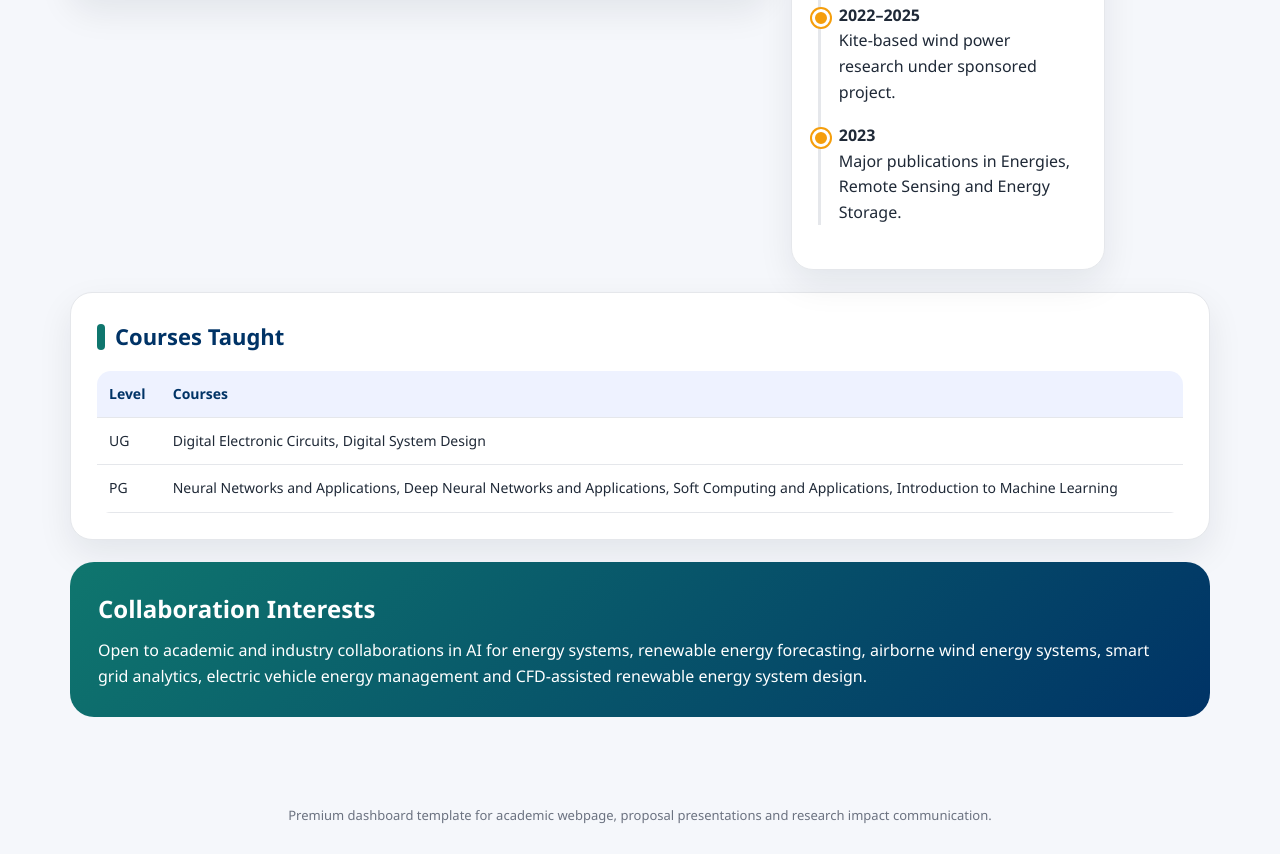
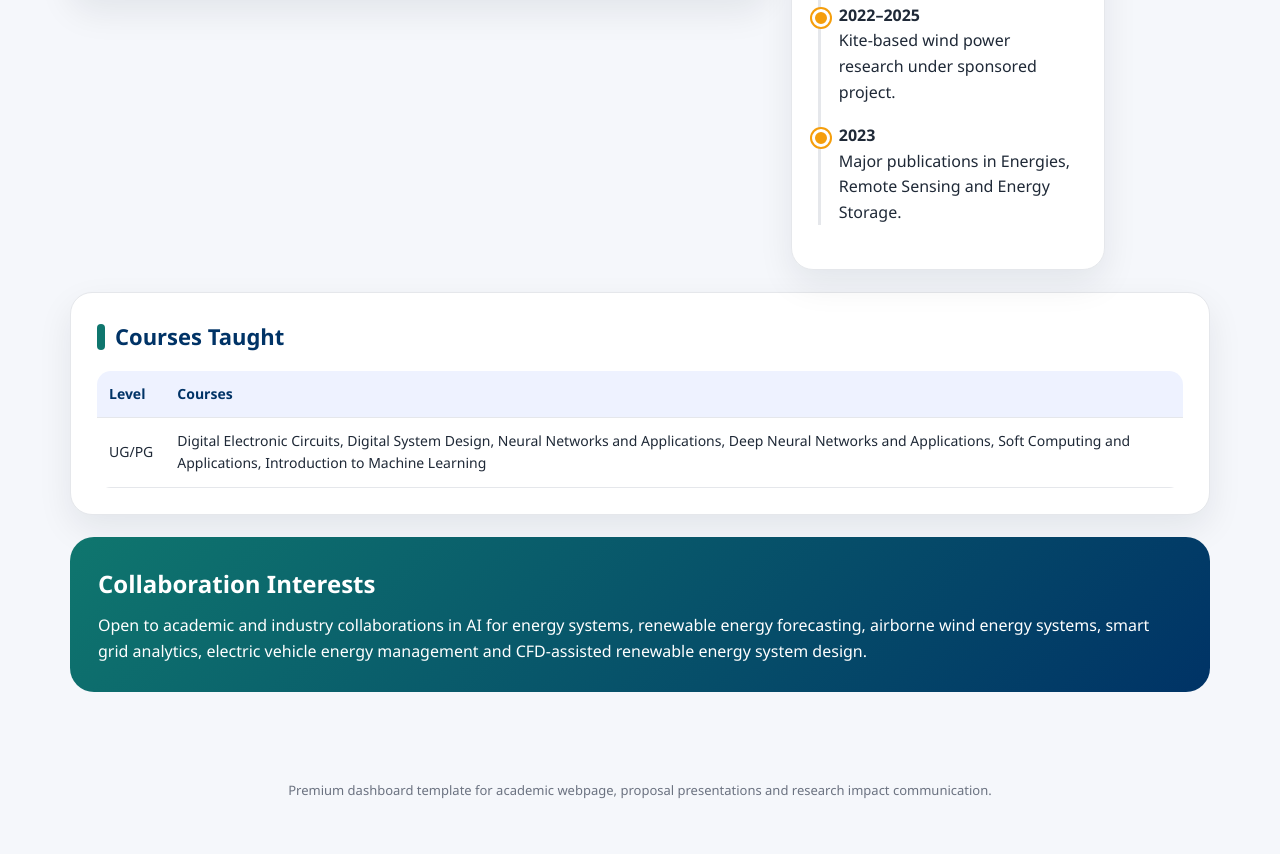
Before and after one commit to yashnitk/NitkWeb, a plain HTML site: page index.html in a window 1280 px wide. Shown: the part 2437-3291 px from the top of the page. After the commit the page ends 3266 px from the top, so only its background shows below. Drawn offline with nearby package versions, Linux system fonts and the light colour scheme; no server answers.

Commit message:
content: combine UG and PG courses into one row

```diff
--- a/index.html
+++ b/index.html
@@ -535,8 +535,7 @@
       <h2 class="section-title">Courses Taught</h2>
       <table class="mini-table">
         <tr><th>Level</th><th>Courses</th></tr>
-        <tr><td>UG</td><td>Digital Electronic Circuits, Digital System Design</td></tr>
-        <tr><td>PG</td><td>Neural Networks and Applications, Deep Neural Networks and Applications, Soft Computing and Applications, Introduction to Machine Learning</td></tr>
+        <tr><td>UG/PG</td><td>Digital Electronic Circuits, Digital System Design, Neural Networks and Applications, Deep Neural Networks and Applications, Soft Computing and Applications, Introduction to Machine Learning</td></tr>
       </table>
     </section>
 
```
